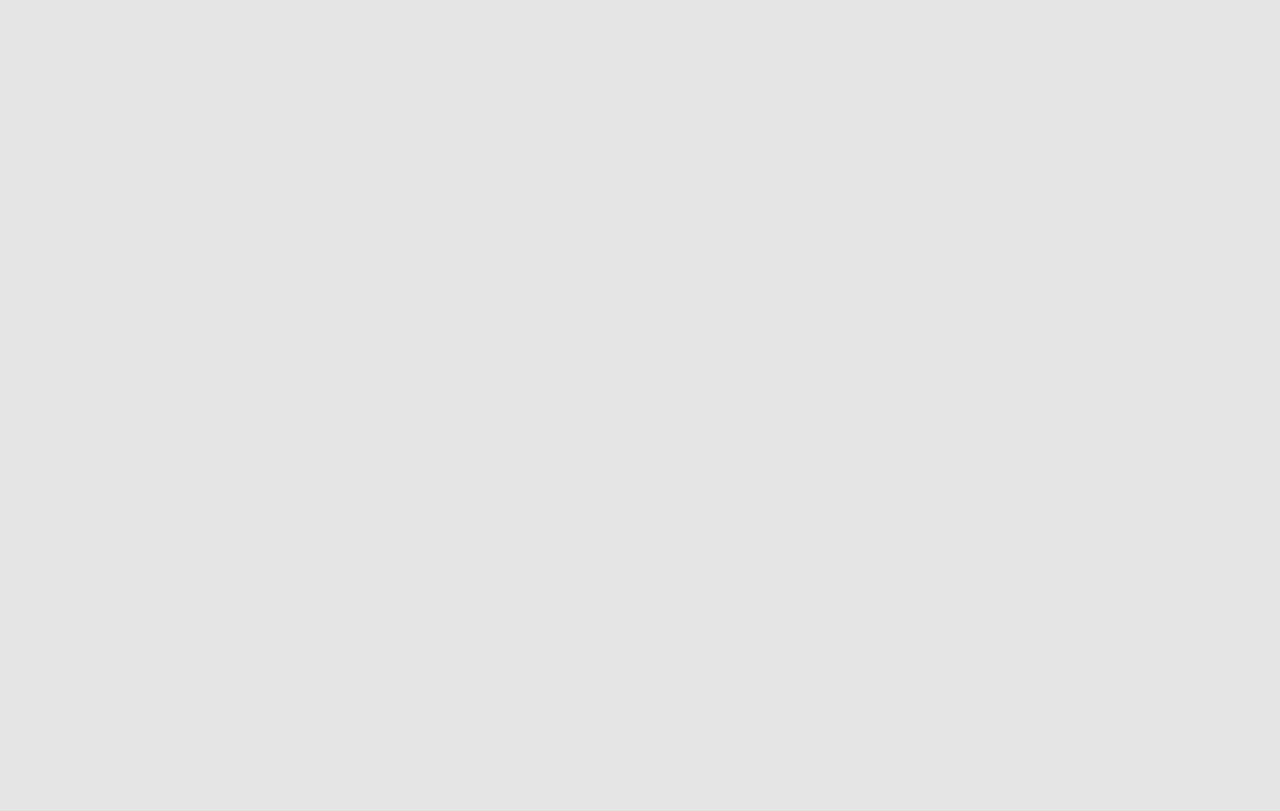
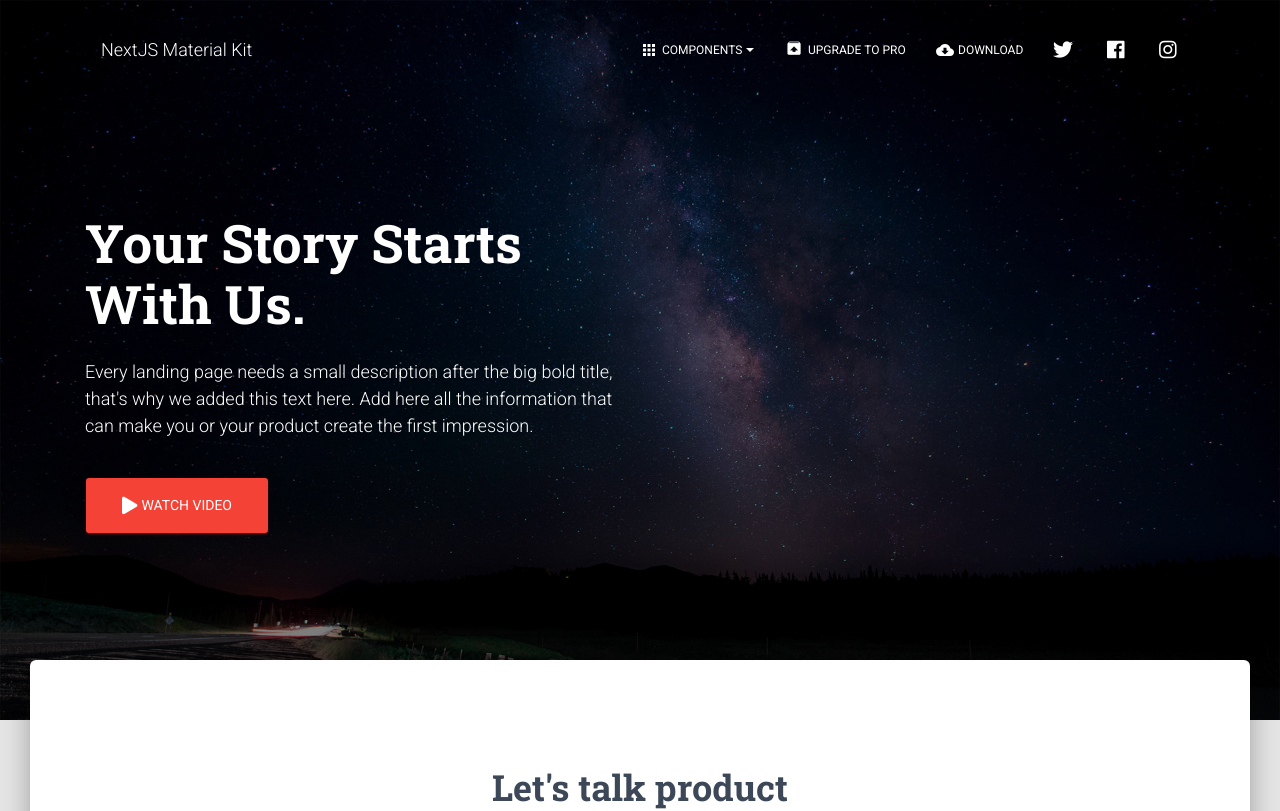
Before and after one commit to shahiduljahid/Esports-Management, a Next.js app: page / in a window 1280 px wide. Before the commit this address had no page. Shown: the top 811 px of the page. Built offline with nearby package versions, Linux system fonts and the light colour scheme.

Commit message:
first commit

```diff
--- a/pages/index.js
+++ b/pages/index.js
@@ -1,12 +1,82 @@
-import React, { Component } from "react";
-import Router from "next/router";
+import React from "react";
+// nodejs library that concatenates classes
+import classNames from "classnames";
+// @material-ui/core components
+import { makeStyles } from "@material-ui/core/styles";
 
-export default class Index extends Component {
-  componentDidMount = () => {
-    Router.push("/components");
-  };
+// @material-ui/icons
 
-  render() {
-    return <div />;
-  }
+// core components
+import Header from "/components/Header/Header.js";
+import Footer from "/components/Footer/Footer.js";
+import GridContainer from "/components/Grid/GridContainer.js";
+import GridItem from "/components/Grid/GridItem.js";
+import Button from "/components/CustomButtons/Button.js";
+import HeaderLinks from "/components/Header/HeaderLinks.js";
+import Parallax from "/components/Parallax/Parallax.js";
+
+import styles from "/styles/jss/nextjs-material-kit/pages/landingPage.js";
+
+// Sections for this page
+import ProductSection from "/pages-sections/LandingPage-Sections/ProductSection.js";
+import TeamSection from "/pages-sections/LandingPage-Sections/TeamSection.js";
+import WorkSection from "/pages-sections/LandingPage-Sections/WorkSection.js";
+
+const dashboardRoutes = [];
+
+const useStyles = makeStyles(styles);
+
+export default function Index(props) {
+  const classes = useStyles();
+  const { ...rest } = props;
+  return (
+    <div>
+      <Header
+        color="transparent"
+        routes={dashboardRoutes}
+        brand="NextJS Material Kit"
+        rightLinks={<HeaderLinks />}
+        fixed
+        changeColorOnScroll={{
+          height: 400,
+          color: "white"
+        }}
+        {...rest}
+      />
+      <Parallax filter responsive image="/img/landing-bg.jpg">
+        <div className={classes.container}>
+          <GridContainer>
+            <GridItem xs={12} sm={12} md={6}>
+              <h1 className={classes.title}>Your Story Starts With Us.</h1>
+              <h4>
+                Every landing page needs a small description after the big bold
+                title, that{"'"}s why we added this text here. Add here all the
+                information that can make you or your product create the first
+                impression.
+              </h4>
+              <br />
+              <Button
+                color="danger"
+                size="lg"
+                href="https://www.youtube.com/watch?v=dQw4w9WgXcQ&ref=creativetim"
+                target="_blank"
+                rel="noopener noreferrer"
+              >
+                <i className="fas fa-play" />
+                Watch video
+              </Button>
+            </GridItem>
+          </GridContainer>
+        </div>
+      </Parallax>
+      <div className={classNames(classes.main, classes.mainRaised)}>
+        <div className={classes.container}>
+          <ProductSection />
+          <TeamSection />
+          <WorkSection />
+        </div>
+      </div>
+      <Footer />
+    </div>
+  );
 }
```
